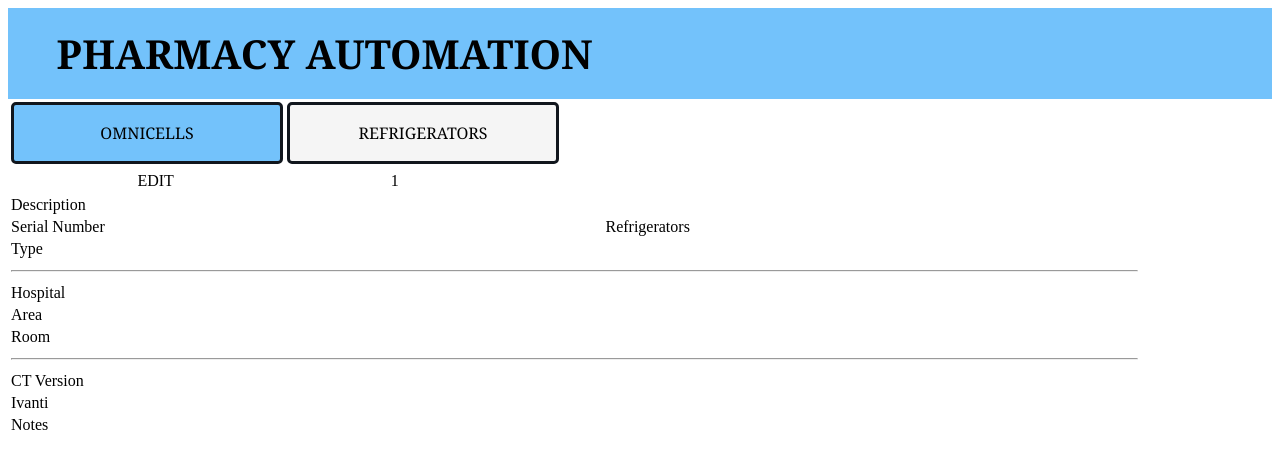
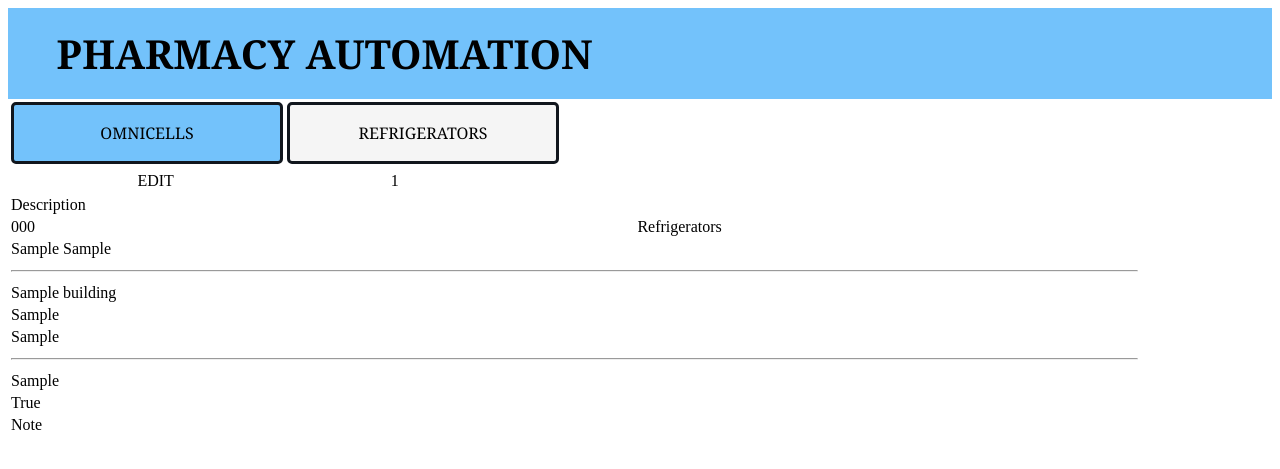
Before and after one commit to vmonlux/PharmacyAuto, a Django app: page /omnicell/view/1 in a window 1280 px wide. Shown: the top 469 px of the page. Run offline with Django 5.2, Linux system fonts and the light colour scheme; tables that the repository leaves empty hold one stand-in row (values such as "Sample post"); parts of the project's set-up code (start-up, migrations or seed data) failed here and were passed over.

Commit message:
oc view updates

```diff
--- a/auto/templates/omnicell_view.html
+++ b/auto/templates/omnicell_view.html
@@ -19,7 +19,7 @@
         <tr>
             <tr>
                 <td width="25%">EDIT</td>
-                <td>{{object.Omni_Id}}</td>
+                <td><label>{{object.Omni_Id}}</label></td>
             </tr>
     </table>
 </center>
@@ -38,11 +38,11 @@
         </tr>
 
         <tr>
-            <td>Serial Number</td>
+            <td>{{object.Serial_Number}}</td>
         </tr>
 
         <tr>
-            <td>Type</td>
+            <td>{{object.Model}}</td>
         </tr>
 
         <tr>
@@ -50,17 +50,17 @@
         </tr>
 
         <tr>
-            <td>Hospital</td>
+            <td>{{object.Building}}</td>
             <td></td>
         </tr>
 
         <tr>
-            <td>Area</td>
+            <td>{{object.Area}}</td>
             <td></td>
         </tr>
 
         <tr>
-            <td>Room</td>
+            <td>{{object.Room}}</td>
             <td></td>
         </tr>
 
@@ -69,17 +69,17 @@
         </tr>
 
         <tr>
-            <td>CT Version</td>
+            <td>{{object.CT_Version}}</td>
             <td></td>
         </tr>
 
         <tr>
-            <td>Ivanti</td>
+            <td>{{object.Ivanti}}</td>
             <td></td>
         </tr>
 
         <tr>
-            <td colspan="2">Notes</td>
+            <td colspan="2">Note</td>
         </tr>
     </table>
 
```
